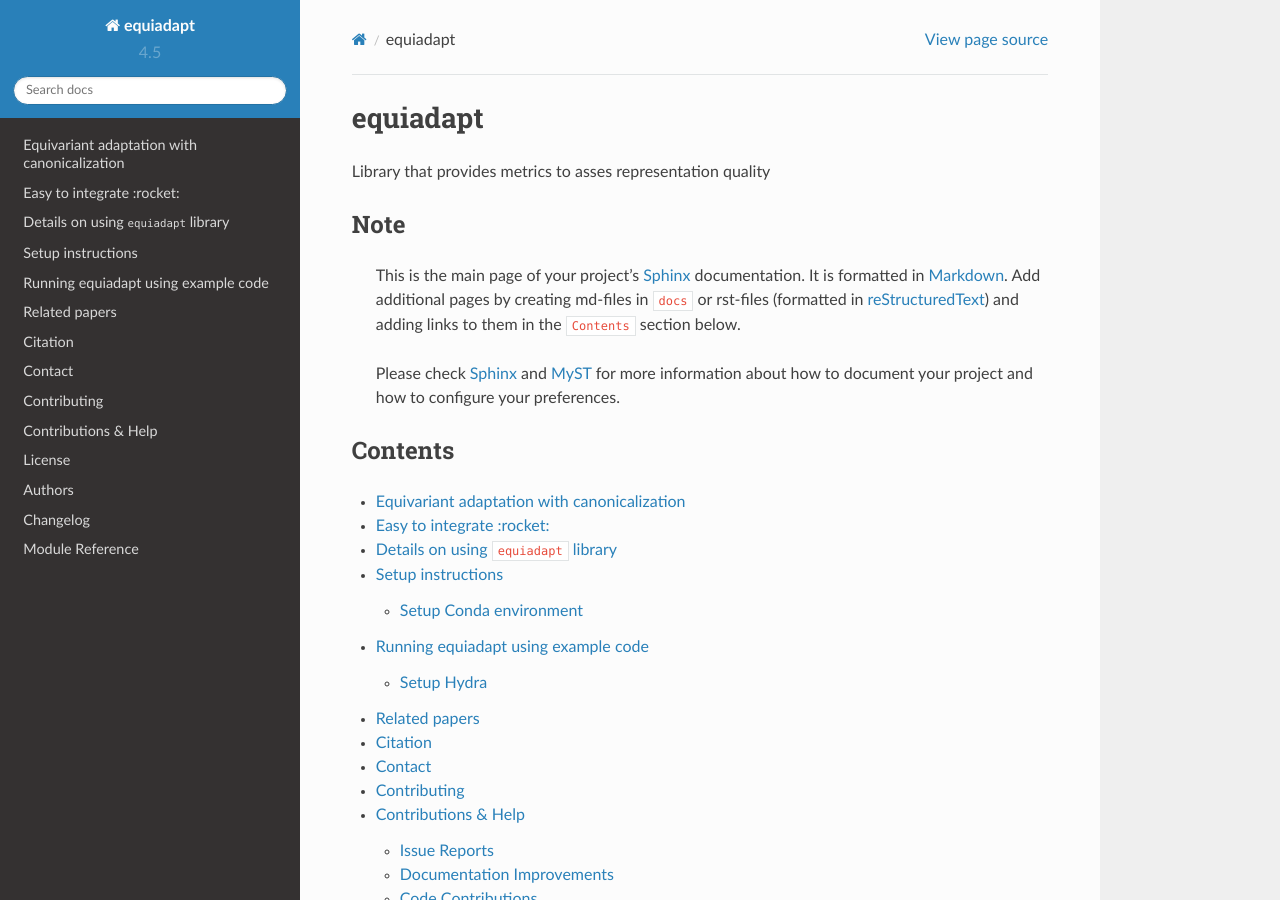
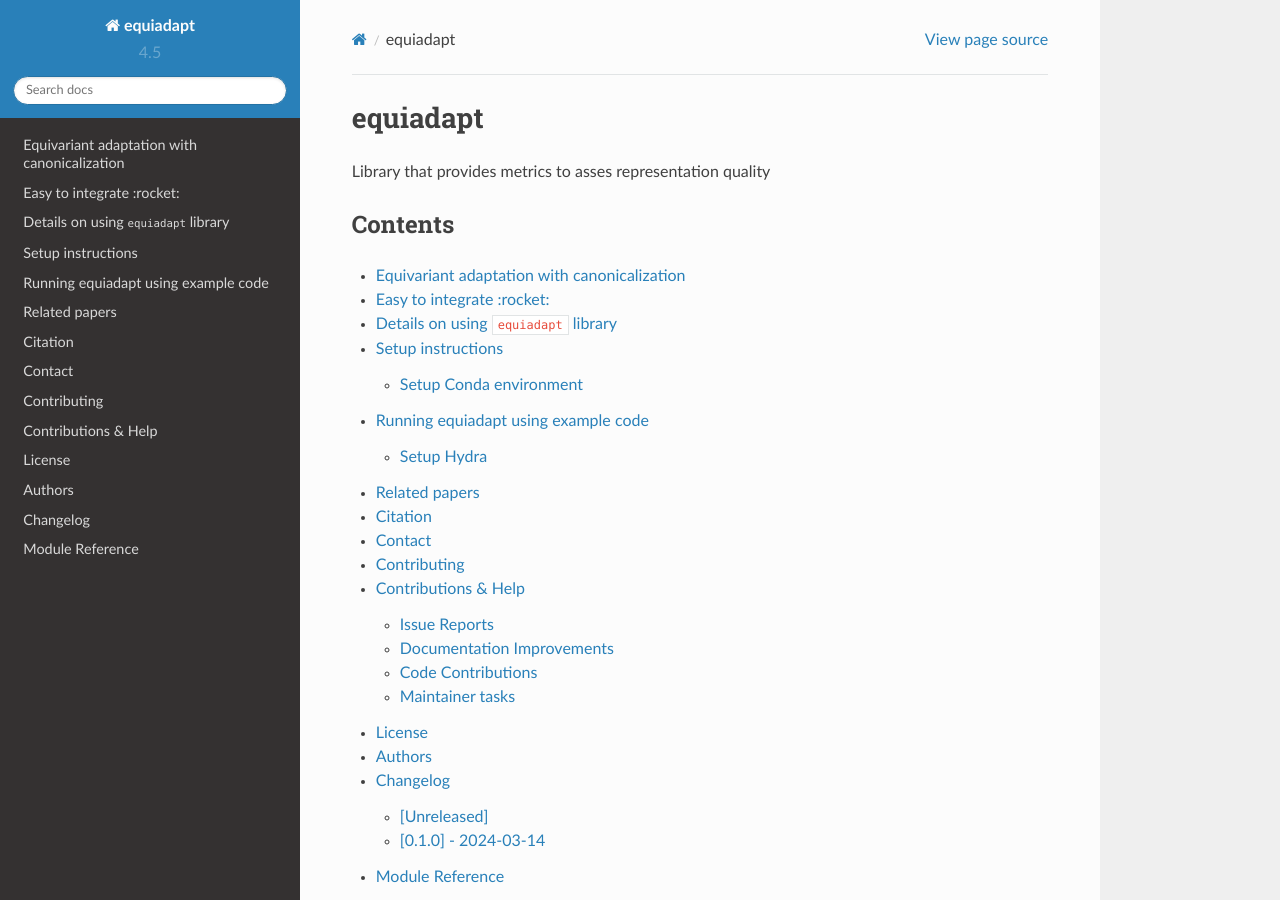
Before and after one commit to arnab39/equiadapt, a Sphinx documentation site: the page built from docs/index.md, in a window 1280 px wide and 900 px high. Built offline with Sphinx 7.4.7 and the Read the Docs theme 2.0.0, drawn with Linux system fonts in a browser that asks for light colours; the version number is read from the project's files by our own code.

Commit message:
delete note

```diff
--- a/docs/index.md
+++ b/docs/index.md
@@ -1,18 +1,6 @@
 # equiadapt
 
 Library that provides metrics to asses representation quality
-
-
-## Note
-
-> This is the main page of your project's [Sphinx] documentation. It is
-> formatted in [Markdown]. Add additional pages by creating md-files in
-> `docs` or rst-files (formatted in [reStructuredText]) and adding links to
-> them in the `Contents` section below.
->
-> Please check [Sphinx] and [MyST] for more information
-> about how to document your project and how to configure your preferences.
-
 
 ## Contents
 
```
